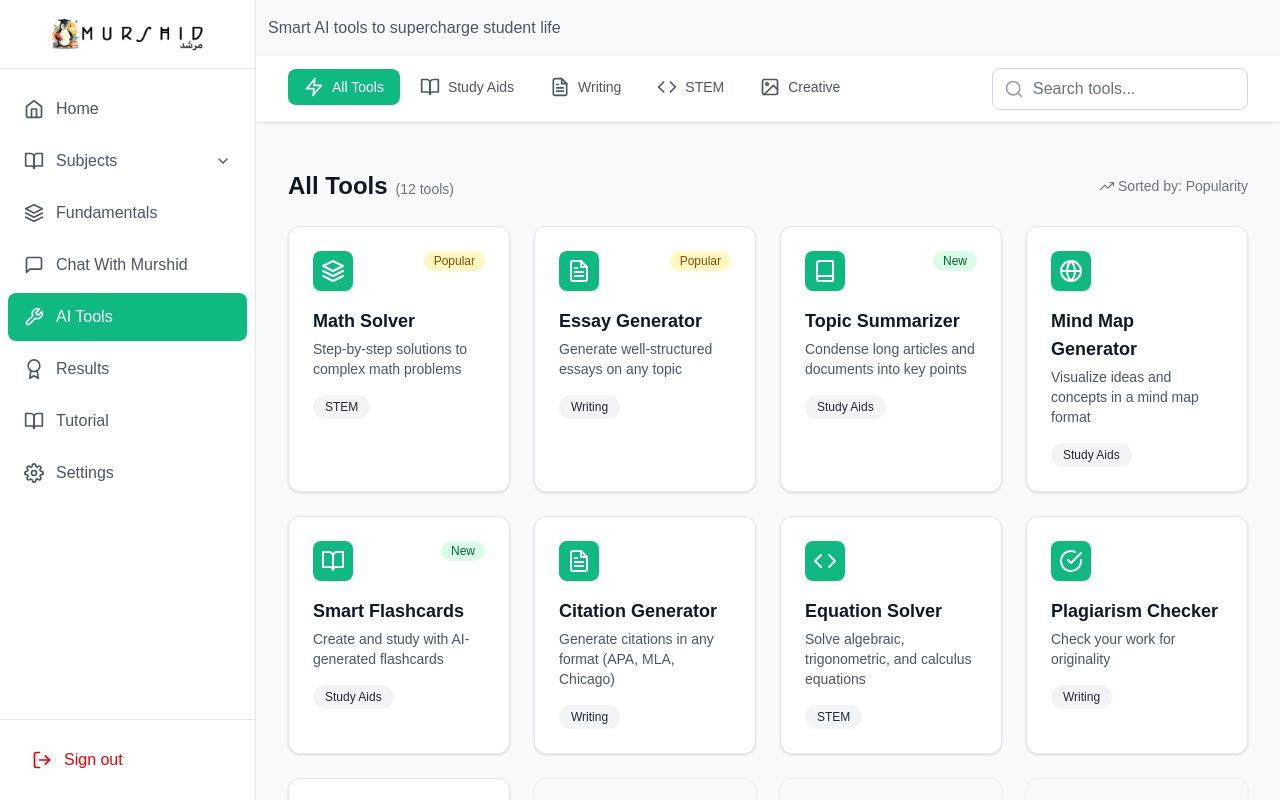
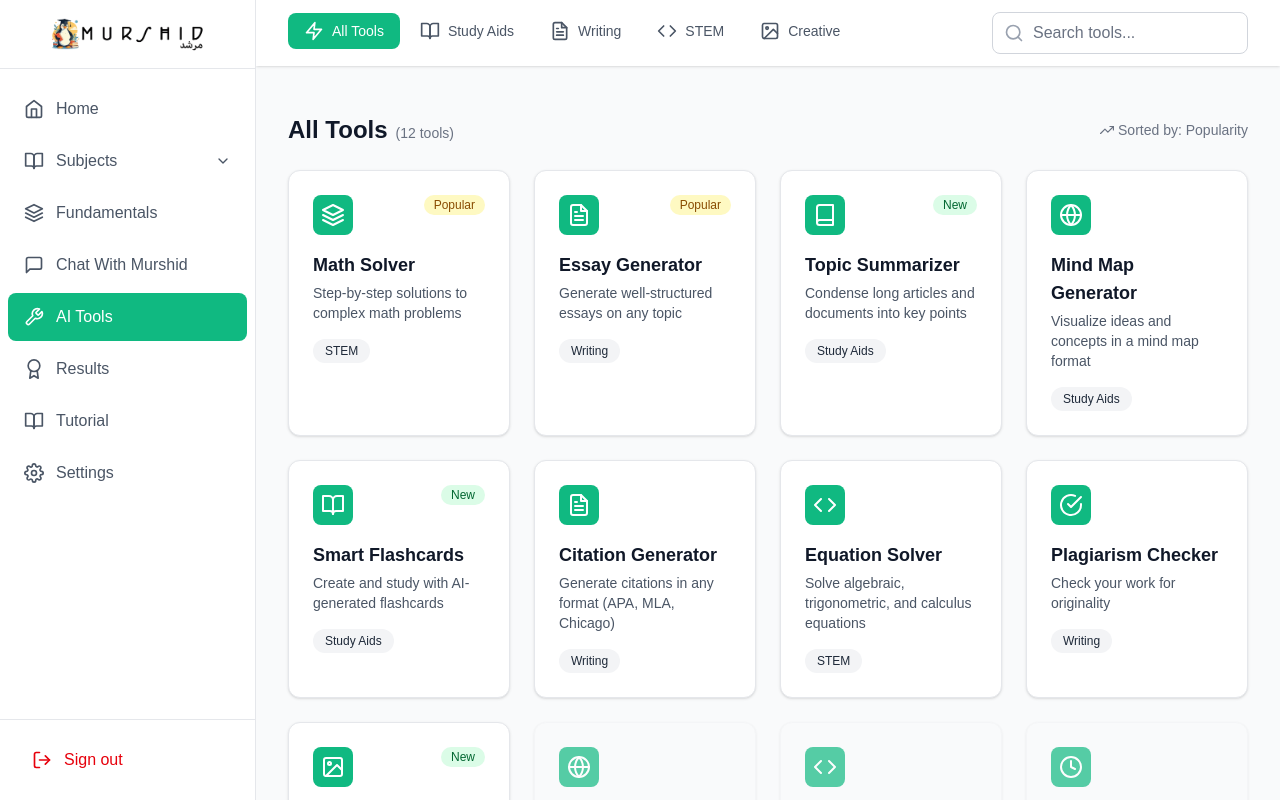
Before and after one commit to Muttonkaima/Murshid, a Next.js app: page /ai-tools in a window 1280 px wide. Shown: the top 800 px of the page. Built offline with nearby package versions, Linux system fonts and the light colour scheme.

Commit message:
minor change

```diff
--- a/src/app/ai-tools/page.tsx
+++ b/src/app/ai-tools/page.tsx
@@ -192,7 +192,7 @@ export default function AIToolsPage() {
       {/* Main Content */}
       <div className="flex-1 overflow-auto sm:mt-0 mt-12">
         <h2 className="md:hidden block text-2xl font-bold text-gray-900 mx-3 my-4">AI Tools</h2>
-        <p className="text-gray-600 mx-3 my-4">Smart AI tools to supercharge student life</p>
+        <p className="md:hidden text-gray-600 mx-3 my-4">Smart AI tools to supercharge student life</p>
 
       {/* Category and Search Section */}
       <div className="bg-white shadow-sm sticky top-0 z-10 mx-3 rounded-lg sm:mx-0 sm:rounded-none">
```
